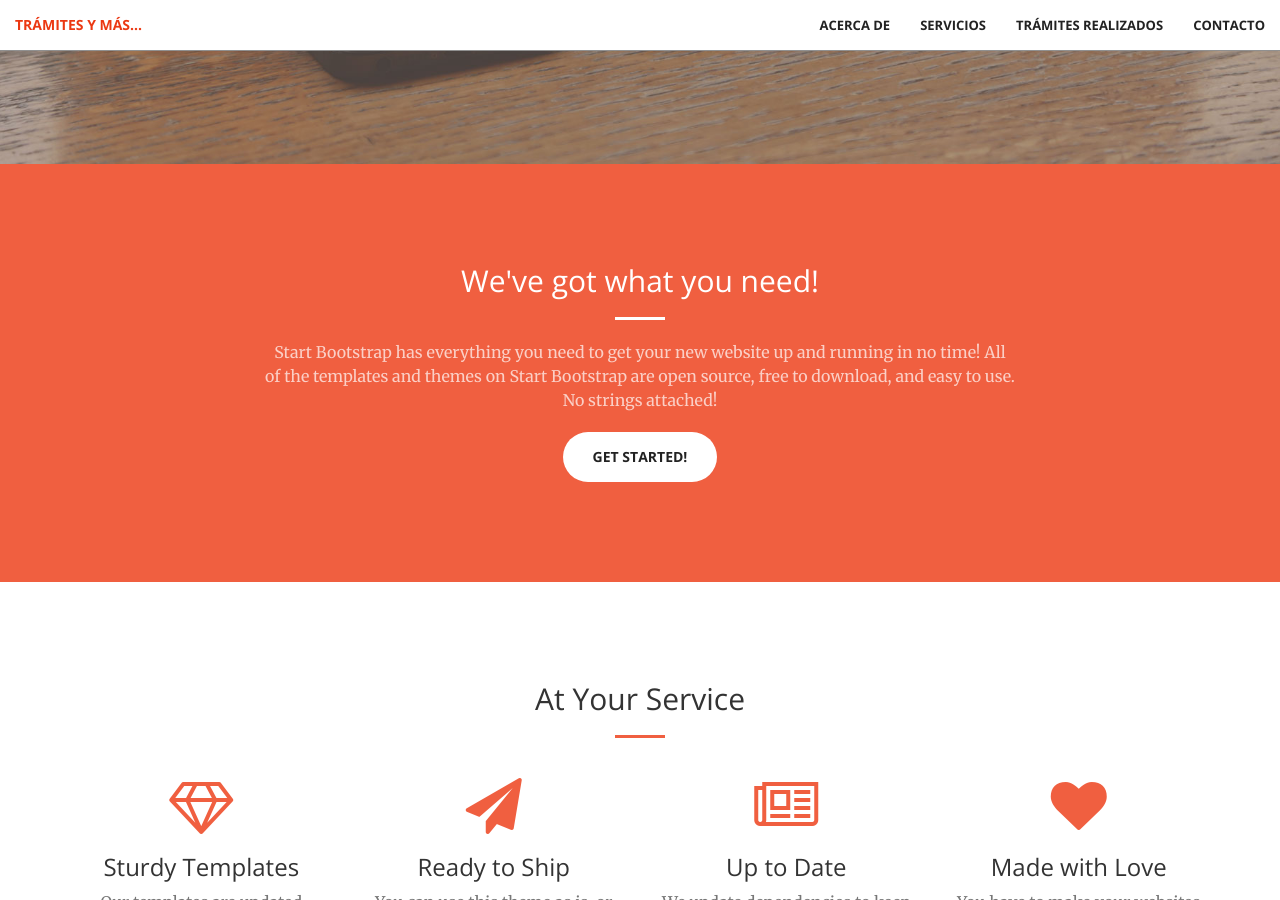
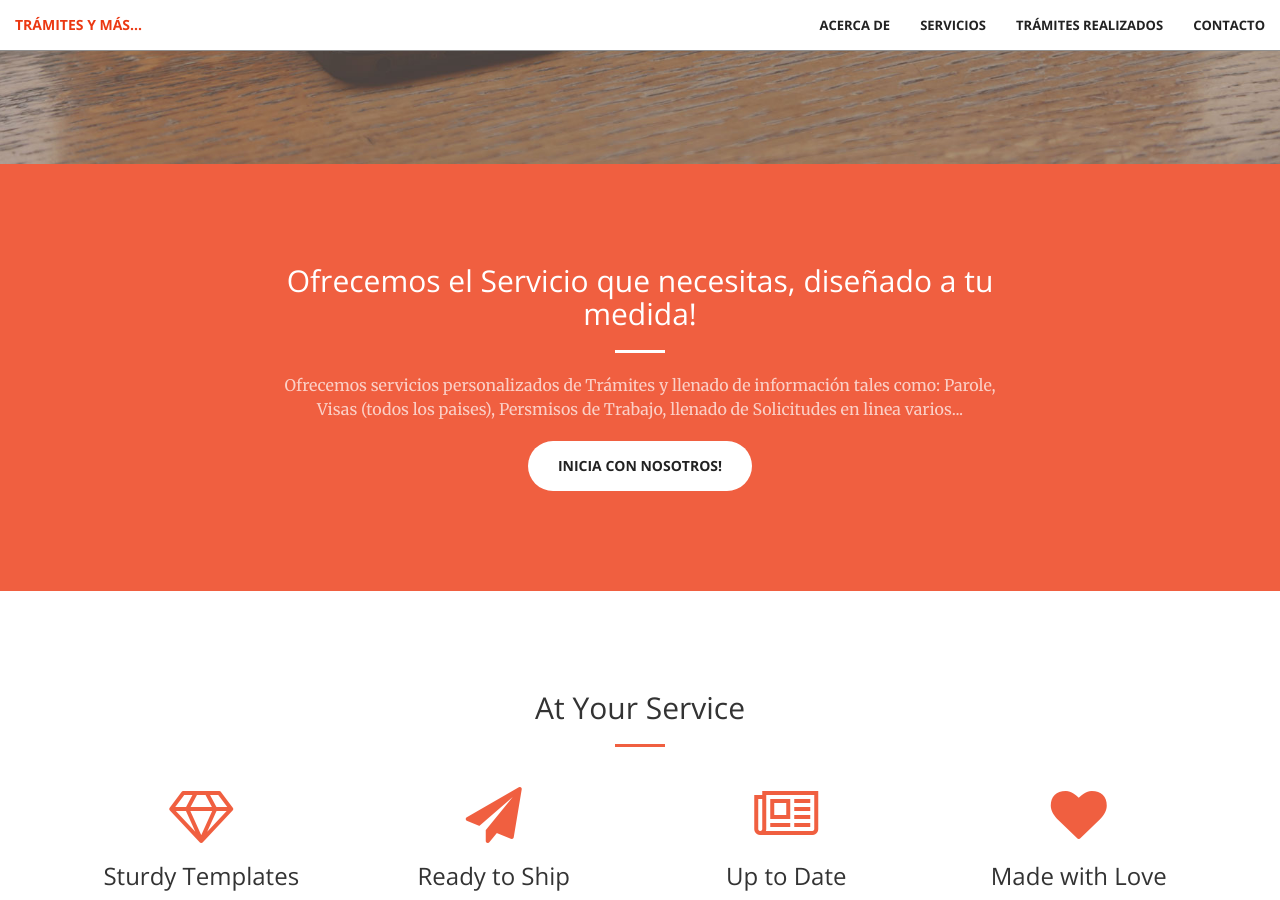
Before and after one commit to clmunoz/tramites, a Jekyll site: the page built from index.html, in a window 1280 px wide and 900 px high, scrolled down 736 px. Built offline with Jekyll 4.4.1, drawn with Linux system fonts in a browser that asks for light colours.

Commit message:
Update call-to-action.html

```diff
--- a/_includes/call-to-action.html
+++ b/_includes/call-to-action.html
@@ -2,10 +2,10 @@
     <div class="container">
         <div class="row">
             <div class="col-lg-8 col-lg-offset-2 text-center">
-                <h2 class="section-heading">We've got what you need!</h2>
+                <h2 class="section-heading">Ofrecemos el Servicio que necesitas, diseñado a tu medida!</h2>
                 <hr class="light">
-                <p class="text-faded">Start Bootstrap has everything you need to get your new website up and running in no time! All of the templates and themes on Start Bootstrap are open source, free to download, and easy to use. No strings attached!</p>
-                <a href="#" class="btn btn-default btn-xl">Get Started!</a>
+                <p class="text-faded">Ofrecemos servicios personalizados de Trámites y llenado de información tales como: Parole, Visas (todos los paises), Persmisos de Trabajo, llenado de Solicitudes en linea varios...</p>
+                <a href="#" class="btn btn-default btn-xl">Inicia con nosotros!</a>
             </div>
         </div>
     </div>
```
